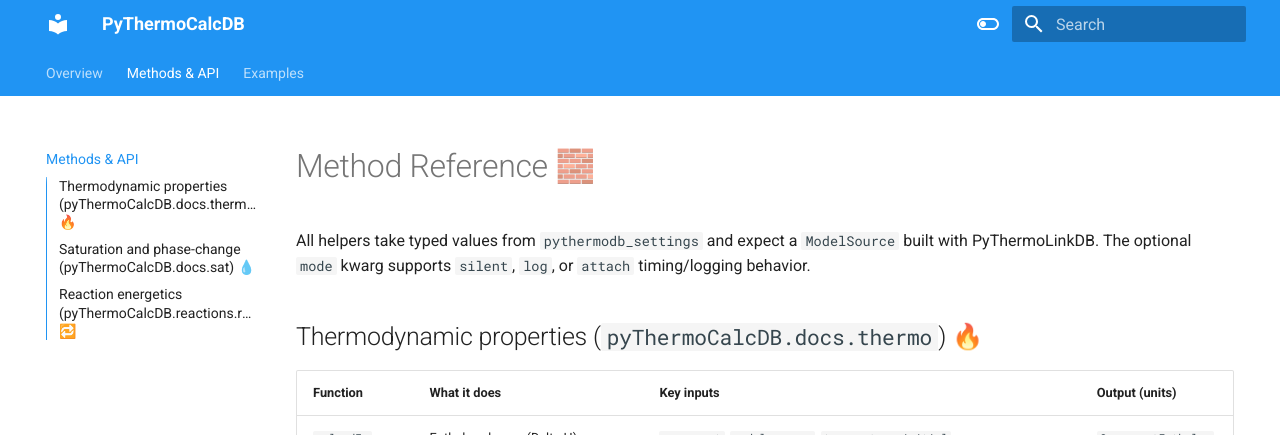
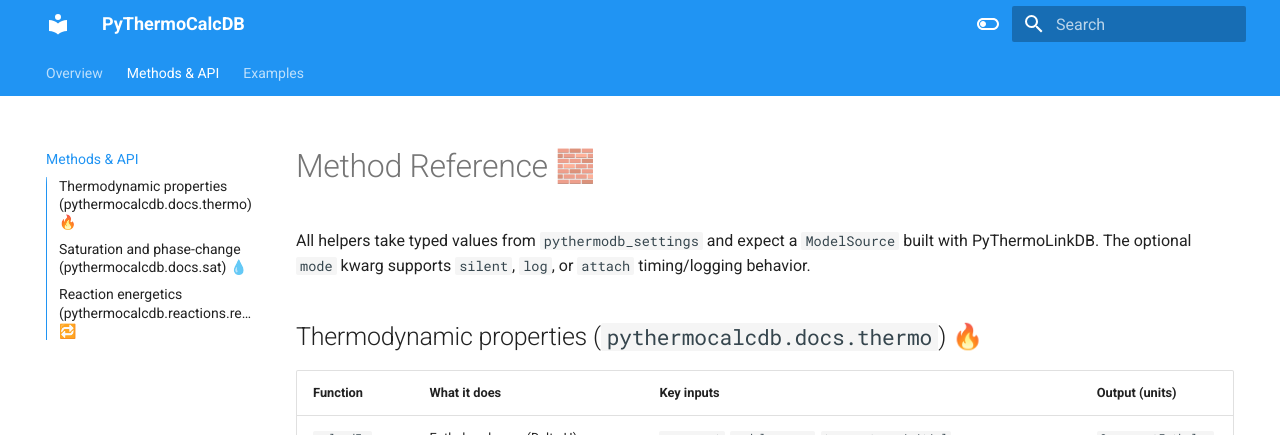
Before and after one commit to sinagilassi/PyThermoCalcDB, an MkDocs documentation site: the page built from docs/docs.md, in a window 1280 px wide and 900 px high. Shown: the top 435 px of the window. Built offline with MkDocs 1.6.1 and Material for MkDocs 9.7.7, drawn with Linux system fonts in a browser that asks for light colours; some of the changed text lies outside the part shown.

````diff
--- a/docs/docs.md
+++ b/docs/docs.md
@@ -2,7 +2,7 @@
 
 All helpers take typed values from `pythermodb_settings` and expect a `ModelSource` built with PyThermoLinkDB. The optional `mode` kwarg supports `silent`, `log`, or `attach` timing/logging behavior.
 
-## Thermodynamic properties (`pyThermoCalcDB.docs.thermo`) 🔥
+## Thermodynamic properties (`pythermocalcdb.docs.thermo`) 🔥
 
 | Function | What it does | Key inputs | Output (units) |
 | --- | --- | --- | --- |
@@ -55,7 +55,7 @@ mix_H = thermo.calc_En_mix(
 )
 ```
 
-## Saturation and phase-change (`pyThermoCalcDB.docs.sat`) 💧
+## Saturation and phase-change (`pythermocalcdb.docs.sat`) 💧
 
 | Function | What it does | Key inputs | Output (units) |
 | --- | --- | --- | --- |
@@ -90,7 +90,7 @@ Tsat = sat.calc_T_sat(
 )
 ```
 
-## Reaction energetics (`pyThermoCalcDB.reactions.reactions`) 🔁
+## Reaction energetics (`pythermocalcdb.reactions.reactions`) 🔁
 
 | Function | What it does | Key inputs | Output (units) |
 | --- | --- | --- | --- |
````
Also changed, not shown: README.md (+4 -4 lines), docs/examples.md (+1 -1 lines), docs/index.md (+5 -5 lines), 1 other file.
